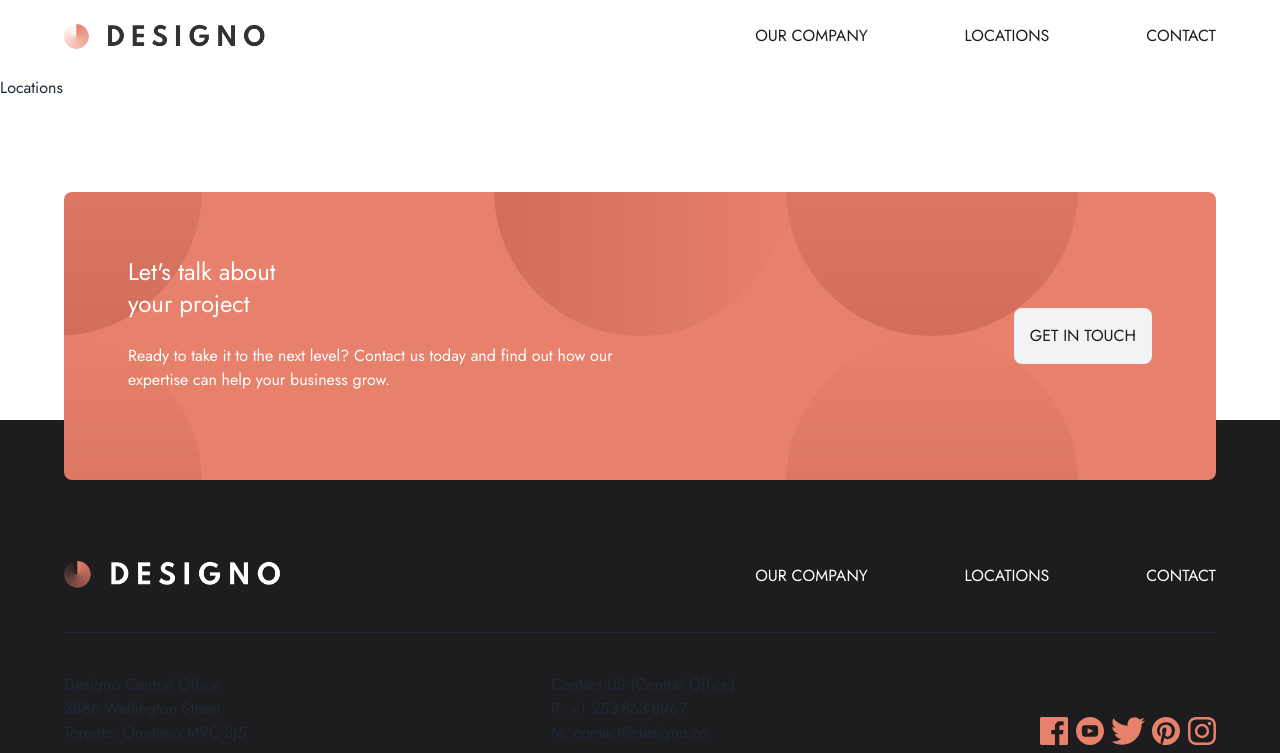
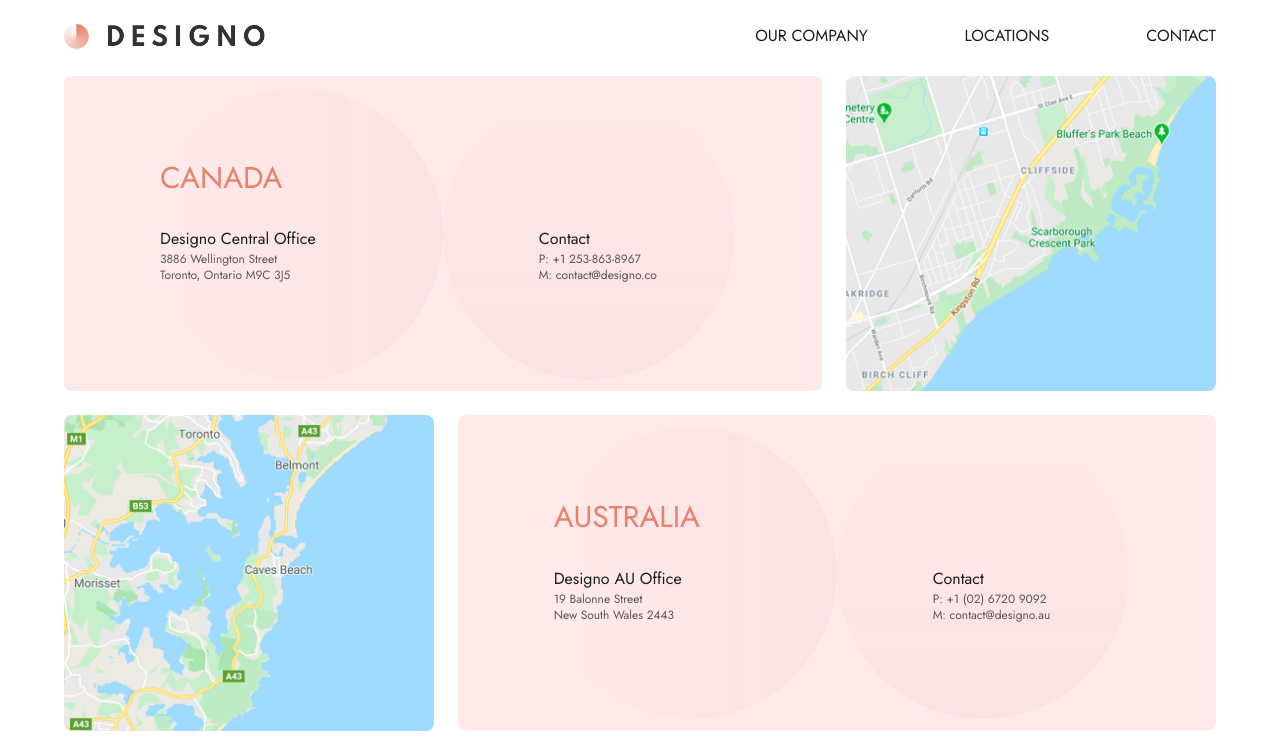
Before and after one commit to SheeloveDol/designo, a React (Vite) app: page /locations in a window 1280 px wide. Shown: the top 753 px of the page. Built offline with nearby package versions, Linux system fonts and the light colour scheme.

Commit message:
Added Locations page with ContactCard component

```diff
--- /dev/null
+++ b/src/components/ContactCard.jsx
@@ -0,0 +1,92 @@
+/* eslint-disable react/prop-types */
+
+
+export const ContactCard = ({
+  desktopImage,
+  tabletImage,
+  flexItemOrder,
+  location,
+  officeName,
+  addressOne,
+  addressTwo,
+  phone,
+  email,
+}) => {
+  return (
+    <div>
+      <section className="sm:flex sm:flex-col sm:gap-6 lg:flex-row mb-10 sm:mb-24 lg:mb-6">
+        <div className={`text-center ${flexItemOrder}`}>
+          <img
+            src={tabletImage}
+            alt="Map showing location in Canada"
+            className="sm:block lg:hidden w-full sm:rounded-lg lg:rounded-lg"
+          />
+
+          <img
+            src={desktopImage}
+            alt="Map showing location in Canada"
+            className="hidden sm:hidden lg:block rounded-lg"
+          />
+        </div>
+
+        <div className="bg-[#FFEAE9] text-center sm:text-left sm:pl-24 py-14 sm:py-20 sm:w-auto sm:rounded-lg lg:basis-2/3 grid items-center bg-twoCircle sm:bg-center sm:bg-no-repeat">
+          <div>
+            <h2 className="mb-6 text-peach text-2xl sm:text-3xl">{location}</h2>
+          </div>
+          <div className="sm:w-3/4 sm:flex sm:justify-between ">
+            <div className="mb-6 ">
+              <p className="text-black">{officeName}</p>
+              <p className="text-xs text-darkGrey/80">{addressOne}</p>
+              <p className="text-xs text-darkGrey/80">{addressTwo}</p>
+            </div>
+
+            <div>
+              <p className="text-black">Contact</p>
+              <p className="text-xs text-darkGrey/80">P: {phone}</p>
+              <p className="text-xs text-darkGrey/80">M: {email}</p>
+            </div>
+          </div>
+        </div>
+      </section>
+    </div>
+  );
+};
+
+{
+    /*
+    <section className="sm:flex sm:flex-col sm:gap-5 lg:flex-row">
+        <div className="text-center lg:order-2 ">
+          <img
+            src={CanadaTabletMapImg}
+            alt="Map showing location in Canada"
+            className="sm:block lg:hidden w-full sm:rounded-lg lg:rounded-lg"
+          />
+
+          <img
+            src={CanadaDesktopMapImg}
+            alt="Map showing location in Canada"
+            className="hidden sm:hidden lg:block rounded-lg"
+          />
+        </div>
+
+        <div className="bg-[#FFEAE9] text-center sm:text-left sm:pl-24 py-14 sm:w-auto sm:rounded-lg lg:basis-2/3 grid items-center bg-twoCircle sm:bg-center sm:bg-no-repeat">
+          <div>
+            <h2 className="mb-6 text-peach text-2xl sm:text-3xl">Canada</h2>
+          </div>
+          <div className="sm:w-3/4 sm:flex sm:justify-between ">
+            <div className="mb-6 ">
+              <p className="text-black">Designo Central Office</p>
+              <p className="text-xs text-darkGrey/80">3886 Wellington Street</p>
+              <p className="text-xs text-darkGrey/80">Toronto, Ontario M9C 3J5</p>
+            </div>
+
+            <div>
+              <p className="text-black">Contact</p>
+              <p className="text-xs text-darkGrey/80">P: +1 253-863-8967</p>
+              <p className="text-xs text-darkGrey/80">M: contact@designo.co</p>
+            </div>
+          </div>
+        </div>
+      </section>
+    */
+}
--- a/src/pages/Home.jsx
+++ b/src/pages/Home.jsx
@@ -83,7 +83,7 @@ export const Home = () => {
         >
           <div className="lg:flex mx-4 lg:mx-0 lg:pl-20xnxx">
             <div className="lg:text-left px-5 sm:px-20 lg:px-0 md:pt-8 lg:pl-20 lg:pr-28 ">
-              <h2 className="text-3xl sm:text-3xl md:text-4xl lg:text-5xl pt-16  leading-10">
+              <h2 className="text-3xl sm:text-3xl md:text-4xl lg:text-5xl pt-16  leading-10 border">
                 Award-winning custom designs and digital branding solutions
               </h2>
               <p className="mt-10 text-sm sm:text-base text-center lg:text-left leading-7">
--- a/src/pages/Locations.jsx
+++ b/src/pages/Locations.jsx
@@ -1,8 +1,68 @@
-
+import CanadaTabletMapImg from "../assets/locations/tablet/image-map-canada.png"
+import CanadaDesktopMapImg from "../assets/locations/desktop/image-map-canada.png"
+import AustraliaTabletMapImg from "../assets/locations/tablet/image-map-australia.png"
+import AustraliaDesktopMapImg from "../assets/locations/desktop/image-map-australia.png"
+import UkTabletMapImg from "../assets/locations/tablet/image-map-uk.png"
+import UkDesktopMapImg from "../assets/locations/desktop/image-map-united-kingdom.png"
+import { ContactCard } from "../components/ContactCard"
 
 
 export const Locations = () => {
+
+  const locationsData = [
+    {
+      desktopImg: `${CanadaDesktopMapImg}`,
+      tabletImg: `${CanadaTabletMapImg}`,
+      flexItemOrder: "lg:order-1",
+      location: "CANADA",
+      officeName: "Designo Central Office",
+      addressOne: "3886 Wellington Street",
+      addressTwo: "Toronto, Ontario M9C 3J5",
+      phone: "+1 253-863-8967",
+      email: "contact@designo.co"
+    },
+    {
+      desktopImg: `${AustraliaDesktopMapImg}`,
+      tabletImg: `${AustraliaTabletMapImg}`,
+      flexItemOrder: '"lg:order-2"',
+      location: "AUSTRALIA",
+      officeName: "Designo AU Office",
+      addressOne: "19 Balonne Street",
+      addressTwo: "New South Wales 2443",
+      phone: "+1 (02) 6720 9092",
+      email: "contact@designo.au"
+    },
+    {
+      desktopImg: `${UkDesktopMapImg}`,
+      tabletImg: `${UkTabletMapImg}`,
+      flexItemOrder: "lg:order-1",
+      location: "United Kingdom",
+      officeName: "Designo UK Office",
+      addressOne: "13 Colorado Way",
+      addressTwo: "Rhyd-y-fro SA8 9GA",
+      phone: "+1 078 3115 1400",
+      email: "contact@designo.uk"
+    },
+  ]
+
   return (
-    <div>Locations</div>
+    <div className="sm:mx-10 lg:mx-16 ">
+      {
+        locationsData.map((item, index) =>
+          <ContactCard
+            key={index}
+            desktopImage={item.desktopImg}
+            tabletImage={item.tabletImg}
+            flexItemOrder={item.flexItemOrder}
+            location={item.location}
+            officeName={item.officeName}
+            addressOne={item.addressOne}
+            addressTwo={item.addressTwo}
+            phone={item.phone}
+            email={item.email}
+          />
+        )
+      }
+    </div>
   )
 }
--- a/tailwind.config.js
+++ b/tailwind.config.js
@@ -19,6 +19,10 @@ export default {
     extend: {
       backgroundImage: {
         'smallCircle': 'url("/src/assets/shared/desktop/bg-pattern-small-circle.svg ")',
+        'mobileCircle': 'url("/src/assets/shared/mobile/bg-pattern-design-pages-intro-mobile.svg")',
+        'threeCircle': 'url("/src/assets/shared/desktop/bg-pattern-three-circles.svg")',
+        'twoCircle': 'url("/src/assets/shared/desktop/bg-pattern-two-circles.svg")',
+        'oneCircle': 'url("/src/assets/shared/desktop/bg-pattern-small-circle.svg")',
 
         'aboutHeroMobile': 'url("/src/assets/about/mobile/image-about-hero.jpg")',
         'aboutHeroTablet': 'url("/src/assets/about/tablet/image-about-hero.jpg")',
```
Also changed, not shown: src/assets/home/desktop/bg-pattern-hero-home.svg.
